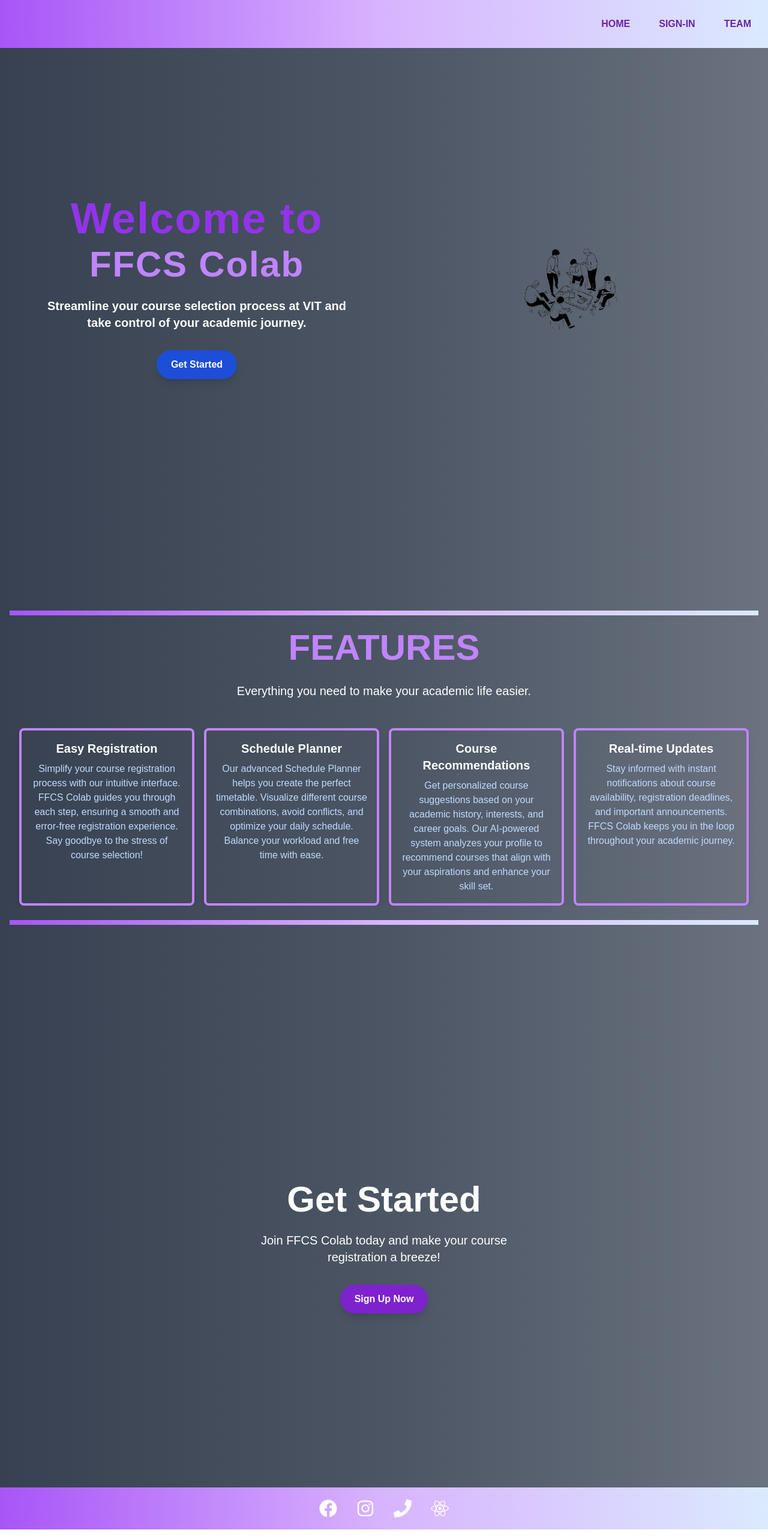
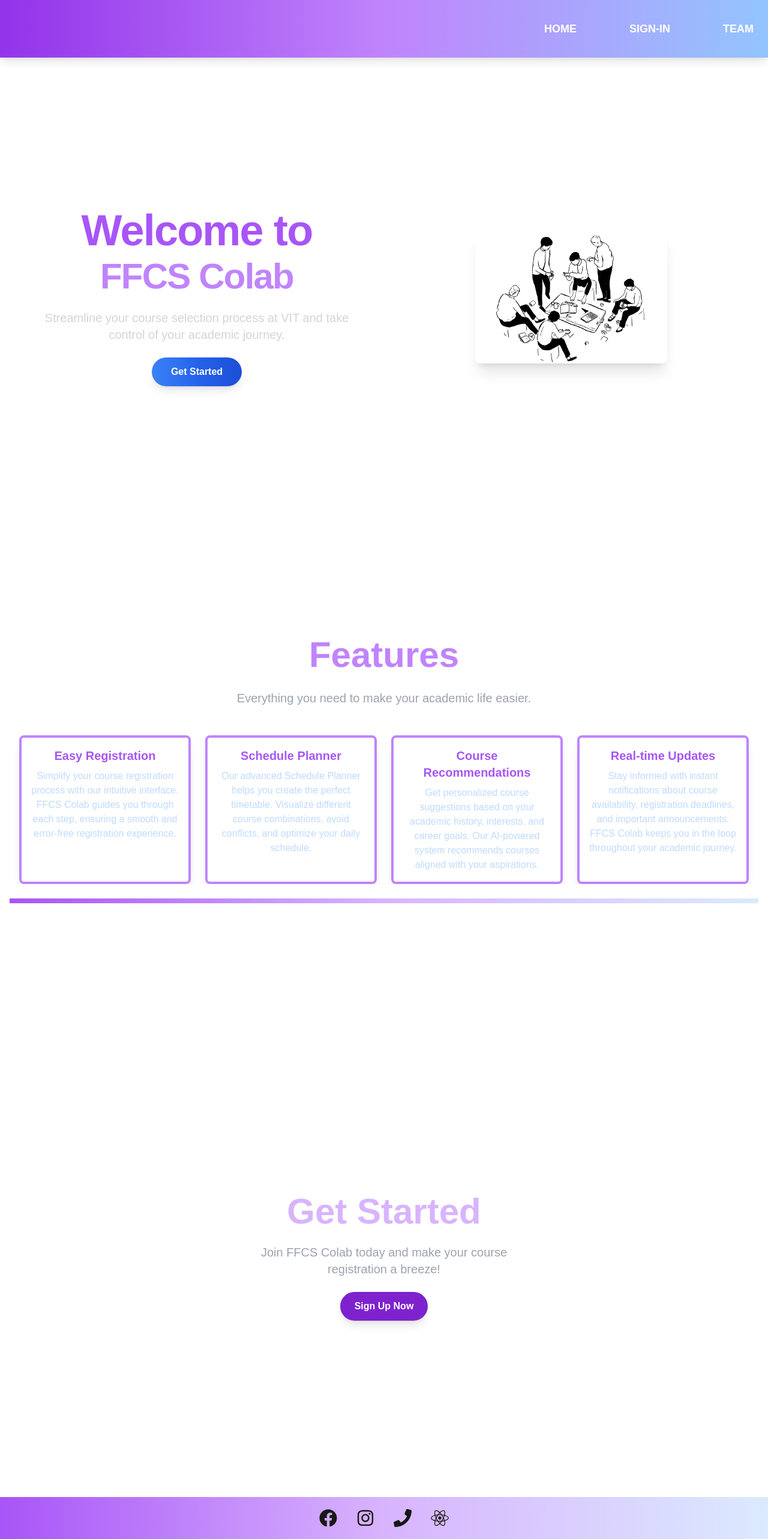
Before and after one commit to Van5sh/devjams2, a Next.js app: page / in a window 1280 px wide. Shown: the whole page at 60% size. Built offline with nearby package versions, Linux system fonts and the light colour scheme.

Commit message:
feat:styling fixed

```diff
--- a/src/app/components/card.tsx
+++ b/src/app/components/card.tsx
@@ -12,7 +12,7 @@ const Card: React.FC<CardProps> = ({
     return (
         <div className="flex flex-col justify-start items-center w-full">
             <div className="w-full h-full border-4  border-purple-400 shadow-lg  p-4 rounded-lg flex flex-col">
-                <h2 className="text-xl font-bold text-white text-center mb-2 ">{header}</h2>
+                <h2 className="text-xl font-bold text-purple-500 text-center mb-2 ">{header}</h2>
                 <div className="flex-grow overflow-y-auto no-scrollbar">
                     <p className="text-blue-200 text-center">
                         {message}
--- a/src/app/components/navbar.tsx
+++ b/src/app/components/navbar.tsx
@@ -3,13 +3,13 @@ import React from "react";
 
 const Navbar: React.FC = () => {
   return (
-    <nav className="bg-gradient-to-r from-purple-500 via-purple-300 to-blue-100 md:py-5 w-full">
-      <div className="max-w-screen-xl mx-auto px-4">
-        <ul className="flex justify-end gap-2 sm:gap-4 md:gap-6 list-none w-full">
+    <nav className="bg-gradient-to-r from-purple-600 via-purple-400 to-blue-300 shadow-lg w-full h-[12vh] flex items-center">
+      <div className="max-w-screen-xl mx-auto w-full">
+        <ul className="flex justify-end items-center gap-6 sm:gap-8 md:gap-10 list-none">
           <li>
             <Link
               href="/"
-              className={`block py-2 px-2 md:px-3 text-purple-800 font-bold hover:text-gray-700 text-sm md:text-base`}
+              className="block py-2 px-4 md:px-6 text-white font-semibold hover:text-gray-300 transition duration-300 text-sm md:text-lg"
             >
               HOME
             </Link>
@@ -17,7 +17,7 @@ const Navbar: React.FC = () => {
           <li>
             <Link
               href="/"
-              className={`block py-2 px-2 md:px-3 text-purple-800 font-bold hover:text-gray-700 text-sm md:text-base`}
+              className="block py-2 px-4 md:px-6 text-white font-semibold hover:text-gray-300 transition duration-300 text-sm md:text-lg"
             >
               SIGN-IN
             </Link>
@@ -25,7 +25,7 @@ const Navbar: React.FC = () => {
           <li>
             <Link
               href="/"
-              className={`block py-2 px-2 md:px-3 text-purple-800 font-bold hover:text-gray-700 text-sm md:text-base`}
+              className="block py-2 px-4 md:px-6 text-white font-semibold hover:text-gray-300 transition duration-300 text-sm md:text-lg"
             >
               TEAM
             </Link>
--- a/src/app/pages/Home/home.tsx
+++ b/src/app/pages/Home/home.tsx
@@ -6,22 +6,22 @@ import Card from "@/app/components/card";
 
 const Home1 = () => {
   return (
-      <div className="min-h-screen flex flex-col bg-gradient-to-r from-gray-700 via-gray-600 to-gray-500 text-white">
-        <header>
+    <div className="min-h-screen flex flex-col relative overflow-hidden bg-white">
+      <header className="relative z-20">
         <Navbar />
       </header>
 
-        <main className="flex-grow flex flex-col">
+      <main className="flex-grow flex flex-col relative z-10">
         <section className="min-h-screen flex flex-col md:flex-row items-center justify-center px-4 bg-transparent">
-            <div className="text-center flex flex-col items-center justify-center w-full md:w-1/2 p-6">
-              <h1 className="text-5xl md:text-7xl text-purple-600 font-extrabold mb-6 tracking-wide leading-tight animate-fadeIn">
+          <div className="text-center flex flex-col items-center justify-center w-full md:w-1/2 p-6 space-y-6">
+            <h1 className="text-5xl md:text-7xl text-purple-500 font-extrabold tracking-tight leading-tight animate-fadeIn">
               Welcome to <br />
               <span className="text-6xl text-purple-400">FFCS Colab</span>
             </h1>
-              <p className="text-lg md:text-xl text-white font-bold max-w-lg mx-auto mb-8">
+            <p className="text-lg md:text-xl text-gray-300 font-medium max-w-lg mx-auto leading-relaxed">
               Streamline your course selection process at VIT and take control of your academic journey.
             </p>
-              <button className="bg-blue-700 hover:bg-blue-800 transition-all duration-300 text-white font-bold py-3 px-6 rounded-full shadow-lg hover:shadow-xl">
+            <button className="bg-gradient-to-r from-blue-500 via-blue-600 to-blue-700 hover:from-blue-600 hover:to-blue-800 transition-all duration-300 text-white font-bold py-3 px-8 rounded-full shadow-lg hover:shadow-2xl hover:scale-105">
               Get Started
             </button>
           </div>
@@ -29,36 +29,34 @@ const Home1 = () => {
             <Image
               src="/image.png"
               alt="Logo"
-                width={200}
-                height={140}
-                className="md:w-[200px] md:h-[140px]"
+              width={320}
+              height={220}
+              className="md:w-[320px] md:h-[220px] shadow-xl rounded-lg"
             />
           </div>
         </section>
-
         <section className="min-h-screen flex flex-col items-center justify-center px-4 bg-transparent w-full">
-            <div className="w-full h-2 bg-gradient-to-r from-purple-500 via-purple-300 to-blue-100 my-6" />
           <div className="text-center mb-12">
-              <h2 className="text-purple-400 md:text-6xl font-bold mb-7">FEATURES</h2>
-              <p className="text-lg md:text-xl font-light max-w-2xl mx-auto">
+            <h2 className="text-purple-400 text-5xl md:text-6xl font-bold mb-7">Features</h2>
+            <p className="text-lg md:text-xl font-light max-w-2xl mx-auto text-gray-400">
               Everything you need to make your academic life easier.
             </p>
           </div>
           <div
-                className="flex flex-row overflow-x-auto gap-4 snap-x snap-mandatory no-scrollbar px-4"
+            className="flex flex-row overflow-x-auto gap-6 snap-x snap-mandatory no-scrollbar px-4"
             style={{ scrollbarWidth: "none" }}
           >
             <Card
               header="Easy Registration"
-                  message="Simplify your course registration process with our intuitive interface. FFCS Colab guides you through each step, ensuring a smooth and error-free registration experience. Say goodbye to the stress of course selection!"
+              message="Simplify your course registration process with our intuitive interface. FFCS Colab guides you through each step, ensuring a smooth and error-free registration experience."
             />
             <Card
               header="Schedule Planner"
-                  message="Our advanced Schedule Planner helps you create the perfect timetable. Visualize different course combinations, avoid conflicts, and optimize your daily schedule. Balance your workload and free time with ease."
+              message="Our advanced Schedule Planner helps you create the perfect timetable. Visualize different course combinations, avoid conflicts, and optimize your daily schedule."
             />
             <Card
               header="Course Recommendations"
-                  message="Get personalized course suggestions based on your academic history, interests, and career goals. Our AI-powered system analyzes your profile to recommend courses that align with your aspirations and enhance your skill set."
+              message="Get personalized course suggestions based on your academic history, interests, and career goals. Our AI-powered system recommends courses aligned with your aspirations."
             />
             <Card
               header="Real-time Updates"
@@ -68,19 +66,21 @@ const Home1 = () => {
           <div className="w-full h-2 bg-gradient-to-r from-purple-500 via-purple-300 to-blue-100 my-6" />
         </section>
 
+        {/* Get Started Section */}
         <section className="min-h-screen flex items-center justify-center px-4 bg-transparent">
-            <div className="text-center max-w-lg mx-auto p-6">
-              <h2 className="text-4xl md:text-6xl font-bold mb-6">Get Started</h2>
-              <p className="text-lg md:text-xl font-light mb-8">
+          <div className="text-center max-w-lg mx-auto p-6 space-y-6">
+            <h2 className="text-4xl md:text-6xl font-bold mb-6 text-purple-300">Get Started</h2>
+            <p className="text-lg md:text-xl font-light text-gray-400">
               Join FFCS Colab today and make your course registration a breeze!
             </p>
-              <button className="bg-purple-700 hover:bg-blue-400 transition-all duration-300 text-white font-bold py-3 px-6 rounded-full shadow-lg hover:shadow-xl transform hover:scale-105">
+            <button className="bg-purple-700 hover:bg-purple-800 transition-all duration-300 text-white font-bold py-3 px-6 rounded-full shadow-lg hover:shadow-2xl transform hover:scale-105">
               Sign Up Now
             </button>
           </div>
         </section>
       </main>
-        <footer >
+
+      <footer className="relative z-20">
         <Footer />
       </footer>
     </div>
```
Lines whose indentation alone changed are shown as unchanged.
